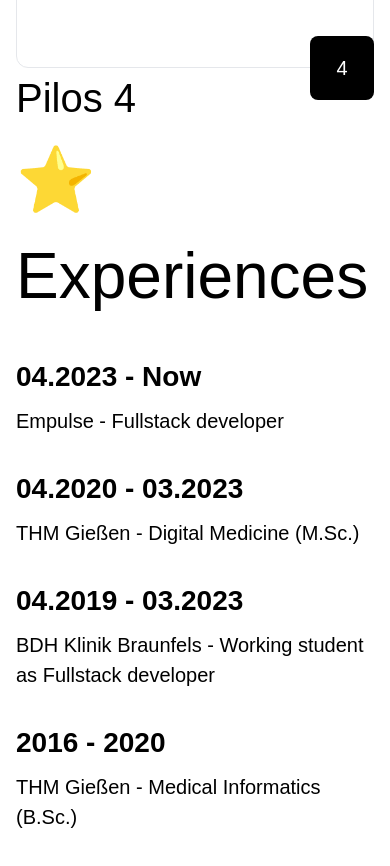
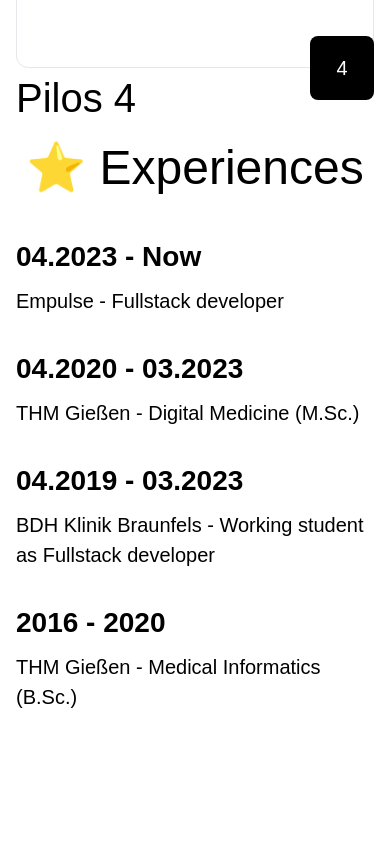
Before and after one commit to robyhartonodev/roby-portofolio-v3, a Next.js app: page / in a window 390 px wide. Shown: the part 2780-3646 px from the top of the page. Built offline with nearby package versions, Linux system fonts and the light colour scheme; a web font is replaced by a local one.

Commit message:
code cleanup

```diff
--- a/src/components/experience.tsx
+++ b/src/components/experience.tsx
@@ -1,5 +1,4 @@
 import { MuseoModerno } from 'next/font/google';
-import Image from 'next/image';
 
 const museoModerno = MuseoModerno({weight: "500", subsets: ["latin"]});
 
@@ -15,7 +14,7 @@ export default function Experience() {
         <>
             <div className={`min-h-screen ${museoModerno.className}`}>
                 <div
-                    className="text-[64px] md:text-[96px] mb-8 md:mb-32 flex justify-center md:justify-start">⭐ Experiences
+                    className="text-[48px] md:text-[96px] mb-8 md:mb-32 flex justify-center md:justify-start">⭐ Experiences
                 </div>
 
                 <div className="space-y-8 md:space-y-24">
```
